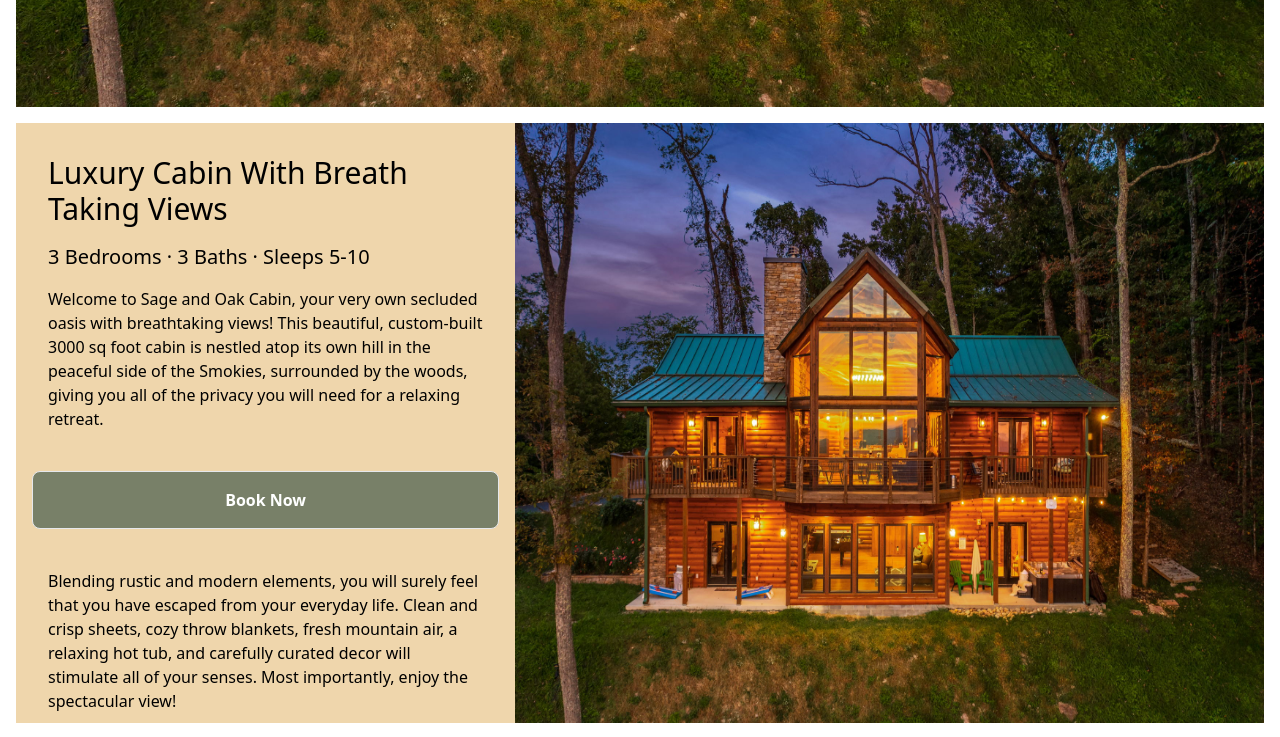
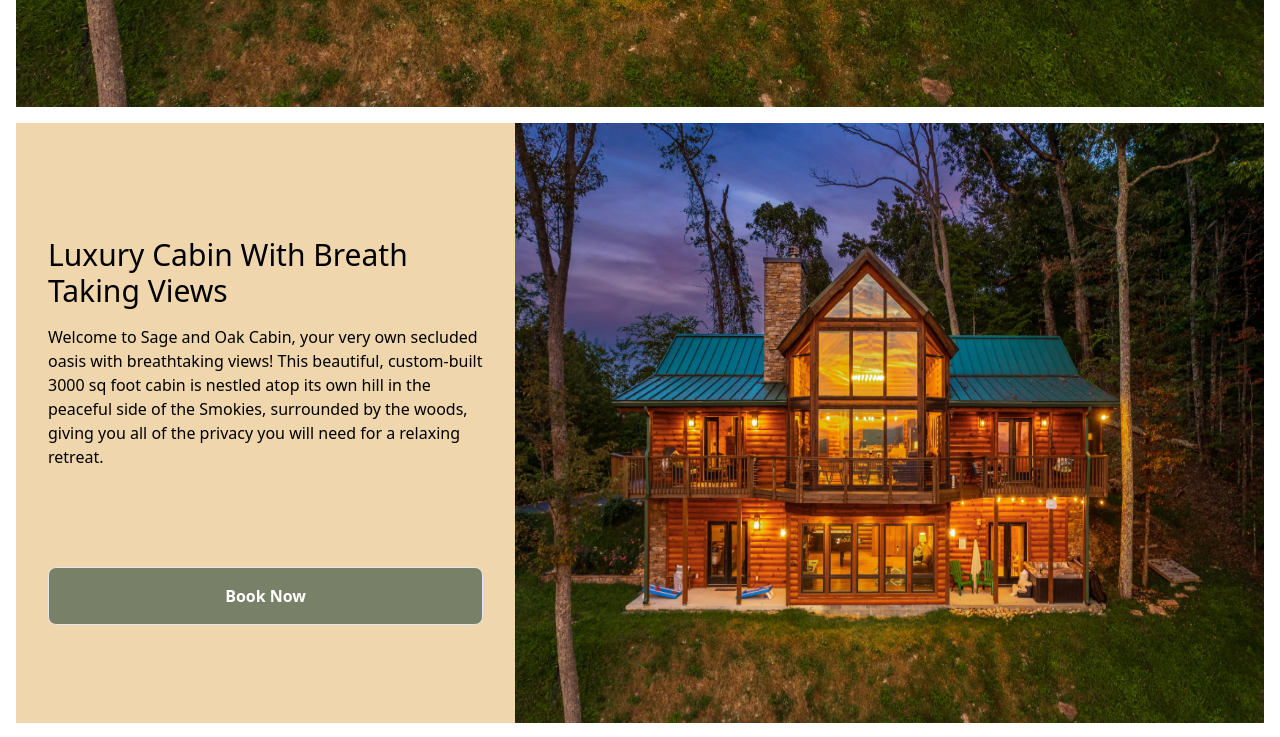
Before and after one commit to Ozzy-codes/React_S.A.O, a React (Create React App) app: page / in a window 1280 px wide. Shown: the part 740-1477 px from the top of the page. Built offline with nearby package versions, Linux system fonts and the light colour scheme; a web font is replaced by a local one.

Commit message:
remove elements from HomePage and Heading on Map component

```diff
--- a/src/components/GoogleMap.js
+++ b/src/components/GoogleMap.js
@@ -15,9 +15,8 @@ function GoogleMap({ className }) {
 
   return (
     <div className="bg-white">
-      <h2 className="text-3xl mb-[1rem] ">Map</h2>
       <div
-        className={"relative " + (isLoaded ? "" : "h-[90vh] w-full")}>
+        className={"relative " + (isLoaded ? "" : "h-[90%] w-full")}>
         <iframe
           src="https://www.google.com/maps/embed?pb=!1m18!1m12!1m3!1d3238.274167456993!2d-83.6046403246361!3d35.74406547256694!2m3!1f0!2f0!3f0!3m2!1i1024!2i768!4f13.1!3m3!1m2!1s0x885eab89d3aaece9%3A0xc272ce6478e3f4dc!2sSage%20%2B%20Oak%20Cabin!5e0!3m2!1sen!2sid!4v1694040788912!5m2!1sen!2sid"
           title="map"
--- a/src/pages/HomePage.jsx
+++ b/src/pages/HomePage.jsx
@@ -20,14 +20,11 @@ export default function HomePage() {
       <main className="flex flex-col ">
         <WhiteTrimContainer lateralNTop>
           <div className="flex h-[600px]">
-            <div className="p-4 bg-[var(--wheat)]">
+            <div className="p-4 bg-[var(--wheat)] flex flex-col justify-evenly">
               <div className="flex flex-col">
                 <h2 className="mx-4 mt-4 text-3xl">
                   Luxury Cabin With Breath Taking Views
                 </h2>
-                <h3 className="mx-4 mt-4 text-xl">
-                  3 Bedrooms &#xB7; 3 Baths &#xB7; Sleeps 5-10
-                </h3>
                 <p className="m-4">
                   Welcome to Sage and Oak Cabin, your very own secluded
                   oasis with breathtaking views! This beautiful,
@@ -46,14 +43,6 @@ export default function HomePage() {
                   Book Now
                 </Button>
               </Link>
-              <p className="m-4">
-                Blending rustic and modern elements, you will surely feel
-                that you have escaped from your everyday life. Clean and
-                crisp sheets, cozy throw blankets, fresh mountain air, a
-                relaxing hot tub, and carefully curated decor will stimulate
-                all of your senses. Most importantly, enjoy the spectacular
-                view!
-              </p>
             </div>
             <img src={photo} alt="Testing Img" className="w-[60%]" />
           </div>
```
